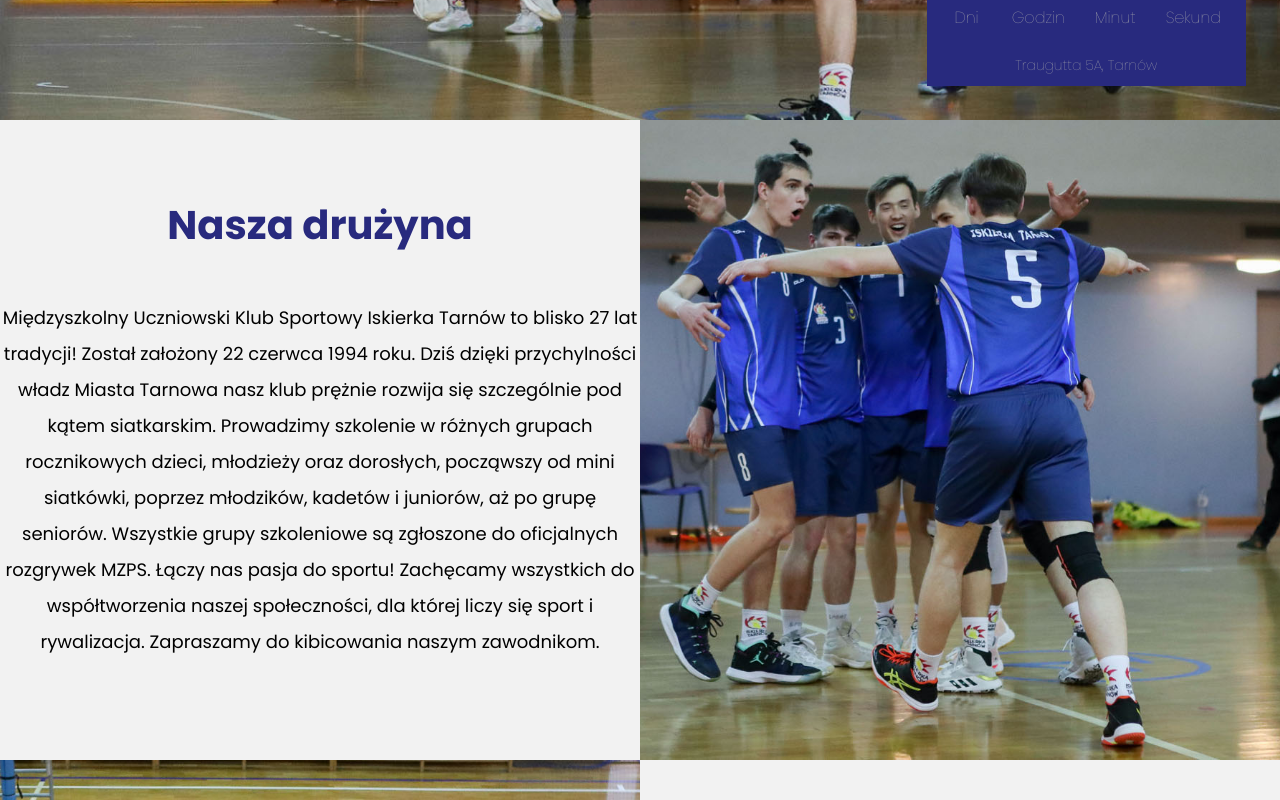
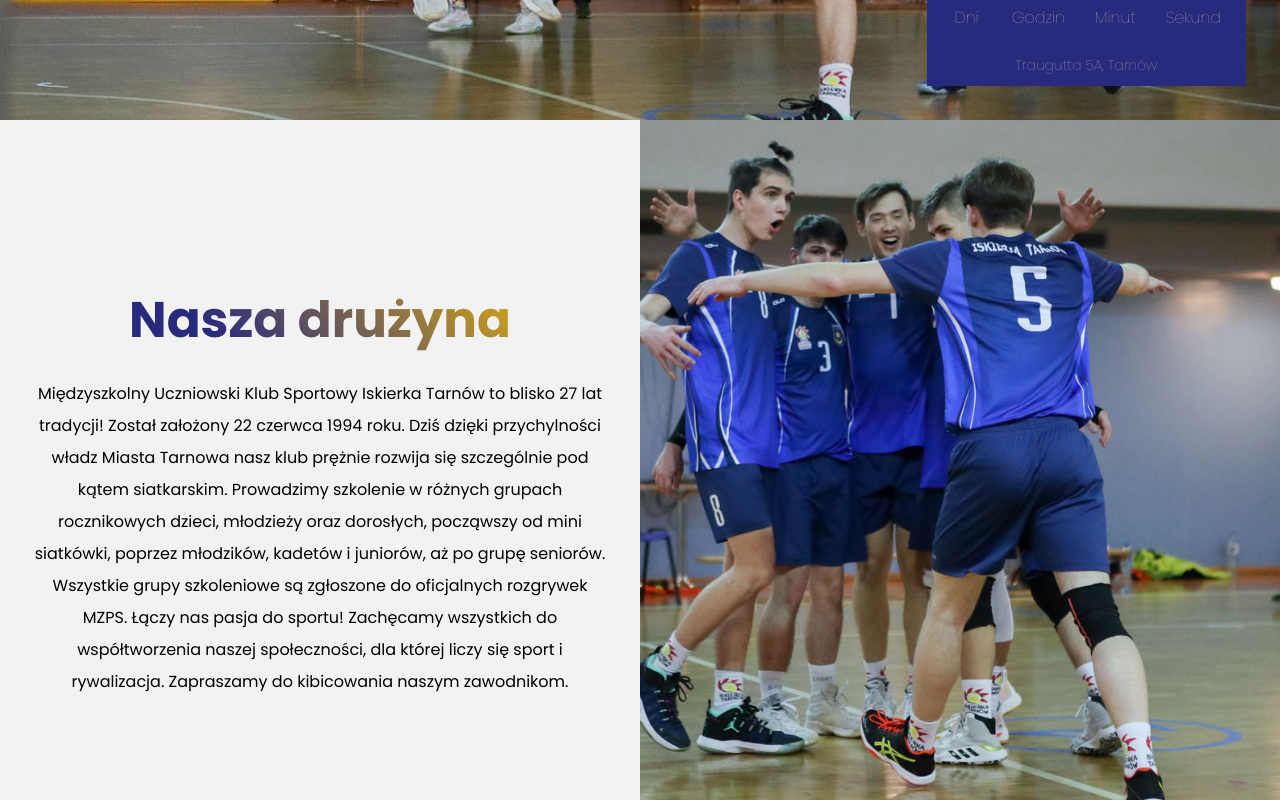
Before and after one commit to przemekr95/muks-iskierka-tarnow, a React (Create React App) app: page / in a window 1280 px wide. Shown: the part 680-1480 px from the top of the page. Built offline with nearby package versions, Linux system fonts and the light colour scheme.

Commit message:
FirstRow styling

```diff
--- /dev/null
+++ b/src/components/atomic/typography/heading-homepage/heading-homepage.jsx
@@ -0,0 +1,34 @@
+import React from 'react';
+import PropTypes from 'prop-types';
+// import Text from '../text';
+
+import './heading-homepage.scss';
+
+const HeadingHomepage = props => {
+  const {
+    // color,
+    // appearance,
+    // tag,
+    text,
+  } = props;
+
+  return (
+    <h2 className="heading-homepage">
+      {text}
+    </h2>
+  );
+};
+
+HeadingHomepage.propTypes = {
+  //   color: PropTypes.string,
+  //   appearance: PropTypes.string.isRequired,
+  //   tag: PropTypes.string,
+  text: PropTypes.string.isRequired,
+};
+
+// HeadingHomepage.defaultProps = {
+//   color: 'black_text',
+//   tag: 'h1',
+// };
+
+export default HeadingHomepage;
--- /dev/null
+++ b/src/components/atomic/typography/heading-homepage/heading-homepage.scss
@@ -0,0 +1,14 @@
+@import "../../../../styles/style";
+
+.heading-homepage {
+  font-size: 50px;
+  font-weight: 700;
+  font-family: 'Poppins', sans-serif;
+  background-image: linear-gradient(45deg, $muks-blue 30%, $muks-yellow);
+  color: transparent;
+  background-clip: text;
+  margin: 20px;
+  @media (max-width:991px){
+    font-size: 40px;
+  }
+}
--- /dev/null
+++ b/src/components/atomic/typography/heading-homepage/index.js
@@ -0,0 +1,3 @@
+import HeadingHomepage from './heading-homepage';
+
+export default HeadingHomepage;
--- a/src/components/atomic/typography/text/text.scss
+++ b/src/components/atomic/typography/text/text.scss
@@ -22,7 +22,15 @@
 
 .regular_size {
   font-size: 18px;
-  margin: 20px 0;
+  margin: 10px 0;
+  @media (min-width: 1200px){
+    margin: 0;
+    font-size: 16px;
+  }
+  @media (max-width:991px){
+    margin: 5px 0;
+    font-size: 14px;
+  }
 }
 
 .small_size {
--- a/src/components/common/hero-image/hero-image.scss
+++ b/src/components/common/hero-image/hero-image.scss
@@ -15,7 +15,7 @@
 .hero-image-next-match{
   margin: -6px;
 
-  @media (min-width: 1200px){
+  @media (min-width: 991px){
     position: absolute;
     bottom: 40px;
     right: 40px;
--- a/src/components/common/home-page-layout/home-page-layout.jsx
+++ b/src/components/common/home-page-layout/home-page-layout.jsx
@@ -1,4 +1,4 @@
-import React from 'react';
+import React, { useEffect, useState } from 'react';
 import PropTypes from 'prop-types';
 import Image from '../../atomic/image';
 
@@ -9,11 +9,23 @@ const HomePageLayout = props => {
     imagesList
   } = props;
 
-  const clientWidth = document.documentElement.clientWidth;
-  const isRow = clientWidth > 991 ? 'row' : 'column';
+  const [layout, setLayout] = useState('');
 
-  const listElement = imagesList.map(item => (
-    <li className={item[0] % 2 === 0 ? isRow : `${isRow}-reverse`} key={item[0]}>
+  const changeLayout = () => {
+    if (document.documentElement.clientWidth >= 991) {
+      setLayout('row');
+    } else {
+      setLayout('column');
+    }
+  };
+
+  useEffect(() => {
+    changeLayout();
+    window.addEventListener('resize', changeLayout);
+  });
+
+  const listElement = imagesList.map((item, index) => (
+    <li className={item[0] % 2 === 0 ? `${layout}` : `${layout}-reverse`} key={index}>
       <Image
         src={`/assets/images/${item[1]}`}
         alt={item[2]}
--- a/src/components/common/home-page-layout/home-page-layout.scss
+++ b/src/components/common/home-page-layout/home-page-layout.scss
@@ -1,6 +1,6 @@
 .home-page-layout-container {
   width: 50vw;
-  height: 50vw;
+  height: 720px;
   @media (max-width:991px){
     width: 100vw;
   }
--- a/src/components/views/homepage-views/first-row-homepage/first-row-homepage.jsx
+++ b/src/components/views/homepage-views/first-row-homepage/first-row-homepage.jsx
@@ -1,6 +1,6 @@
 import React from 'react';
 import PropTypes from 'prop-types';
-import Heading from '../../../atomic/typography/heading';
+import HeadingHomepage from '../../../atomic/typography/heading-homepage';
 import Text from '../../../atomic/typography/text';
 
 import './first-row-homepage.scss';
@@ -12,13 +12,8 @@ const FirstRowHomepage = props => {
   } = props;
 
   return (
-    <div>
-      <Heading
-        color="blue_text"
-        appearance="heading_2_bold"
-        text={title}
-        tag="h2"
-      />
+    <div className="first-row-homepage">
+      <HeadingHomepage text={title} />
       <Text
         tag="p"
         text={description}
--- a/src/components/views/homepage-views/first-row-homepage/first-row-homepage.scss
+++ b/src/components/views/homepage-views/first-row-homepage/first-row-homepage.scss
@@ -0,0 +1,11 @@
+@import "../../../../styles/style";
+
+.first-row-homepage {
+  margin: 30px;
+  @media (max-width:991px){
+    padding: 40px;
+  }
+  @media (max-width:576px){
+    padding: 20px;
+  }
+}
```
